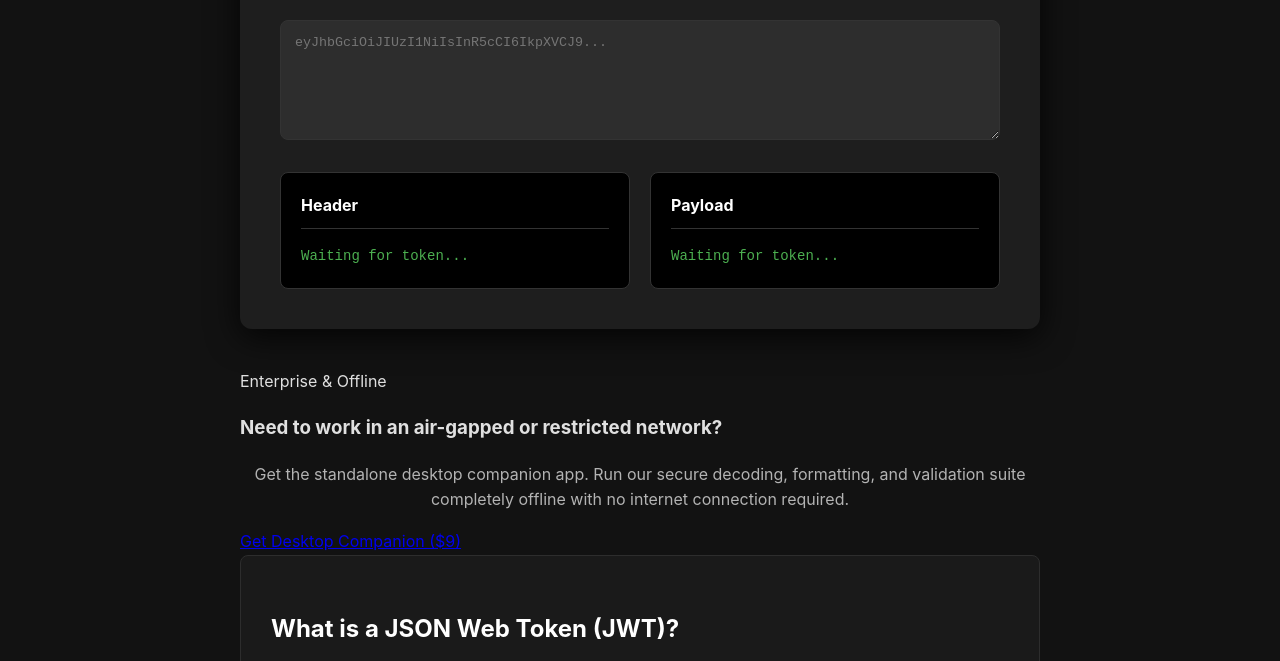
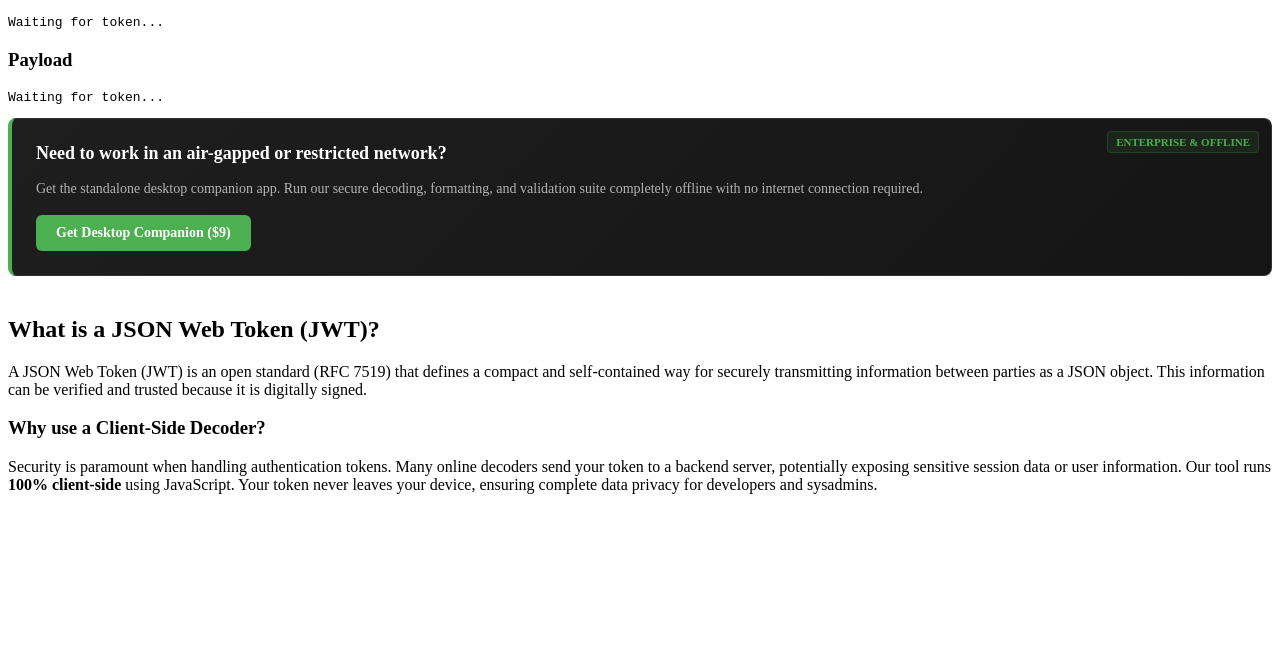
Before and after one commit to DevNovaTools/jwt-decoder, a plain HTML site: page index.html in a window 1280 px wide. Shown: the part 198-859 px from the top of the page. After the commit the page ends 800 px from the top, so only its background shows below. Drawn offline with Linux system fonts and the light colour scheme.

Commit message:
Update styles.css

```diff
--- a/styles.css
+++ b/styles.css
@@ -1,40 +1,62 @@
-body {
-    font-family: -apple-system, BlinkMacSystemFont, "Segoe UI", Roboto, Helvetica, Arial, sans-serif;
-    background-color: #121212;
-    color: #e0e0e0;
-    display: flex;
-    justify-content: center;
-    margin: 0;
-    padding: 40px 20px;
-    line-height: 1.6;
+/* Monetization Layer Styling */
+.monetization-banner {
+    background: linear-gradient(135deg, #1e1e1e 0%, #151515 100%);
+    border: 1px solid #333;
+    border-left: 4px solid #4CAF50;
+    padding: 24px;
+    border-radius: 8px;
+    margin-bottom: 40px;
+    position: relative;
+    overflow: hidden;
 }
 
-.main-wrapper { width: 100%; max-width: 800px; }
-
-.container {
-    background: #1e1e1e; padding: 40px; border-radius: 12px;
-    box-shadow: 0 8px 32px rgba(0,0,0,0.8); margin-bottom: 40px;
+.banner-badge {
+    position: absolute;
+    top: 12px;
+    right: 12px;
+    background: rgba(76, 175, 80, 0.1);
+    color: #4CAF50;
+    font-size: 11px;
+    font-weight: 700;
+    text-transform: uppercase;
+    padding: 4px 8px;
+    border-radius: 4px;
+    border: 1px solid rgba(76, 175, 80, 0.2);
 }
 
-h1 { margin-top: 0; color: #ffffff; text-align: center; }
-p { text-align: center; color: #b3b3b3; }
-
-textarea {
-    width: 100%; height: 120px; padding: 14px; margin: 24px 0;
-    font-family: monospace; border: 1px solid #333; border-radius: 8px;
-    background: #2d2d2d; color: #4CAF50; box-sizing: border-box; resize: vertical;
+.monetization-banner h3 {
+    margin-top: 0;
+    color: #ffffff;
+    font-size: 18px;
+    margin-bottom: 8px;
+    max-width: 85%;
 }
 
-textarea:focus { outline: none; border-color: #4CAF50; }
+.monetization-banner p {
+    text-align: left;
+    color: #b3b3b3;
+    font-size: 14px;
+    margin-bottom: 16px;
+    line-height: 1.5;
+}
 
-.grid-output { display: grid; grid-template-columns: 1fr 1fr; gap: 20px; }
-@media (max-width: 600px) { .grid-output { grid-template-columns: 1fr; } }
+.cta-button {
+    display: inline-block;
+    background: #4CAF50;
+    color: #ffffff;
+    text-decoration: none;
+    padding: 10px 20px;
+    border-radius: 6px;
+    font-weight: 600;
+    font-size: 14px;
+    transition: background 0.2s, transform 0.1s;
+}
 
-.output-section { background: #000; padding: 20px; border-radius: 8px; border: 1px solid #333; }
-.output-section h3 { margin-top: 0; color: #fff; font-size: 16px; border-bottom: 1px solid #333; padding-bottom: 10px; }
+.cta-button:hover {
+    background: #45a049;
+    transform: translateY(-1px);
+}
 
-pre { white-space: pre-wrap; word-wrap: break-word; color: #4CAF50; margin: 0; font-size: 14px; }
-.error { color: #f44336 !important; }
-
-.seo-content { background: #1a1a1a; padding: 30px; border-radius: 8px; border: 1px solid #2d2d2d; }
-.seo-content h2, .seo-content h3 { color: #ffffff; margin-top: 24px; margin-bottom: 12px; }
+.cta-button:active {
+    transform: translateY(0);
+}
```
